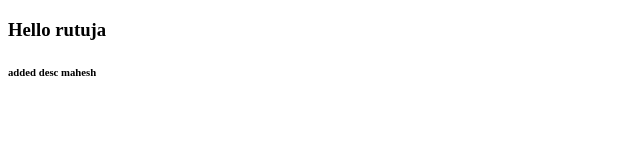
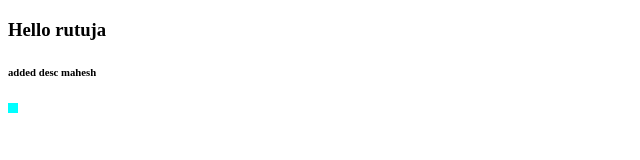
Before and after one commit to Rutz-qa/first-project, a plain HTML site: page index.html in a window 1280 px wide. Shown: the full height of the page, 0-640 px from the left. Drawn offline with Linux system fonts and the light colour scheme.

Commit message:
new branch

```diff
--- a/index.html
+++ b/index.html
@@ -8,5 +8,6 @@
 <body>
     <h3>Hello rutuja</h3>
     <h6>added desc mahesh</h6>
+    <div style="width: 10px; height: 10px; background-color: aqua;"></div>
 </body>
 </html>
```
